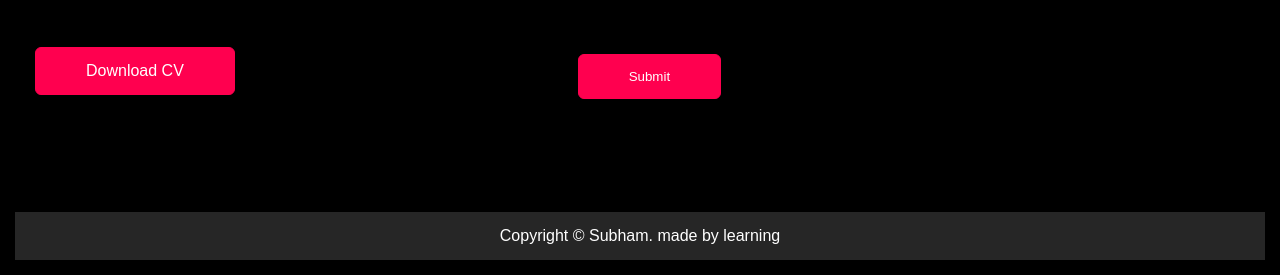
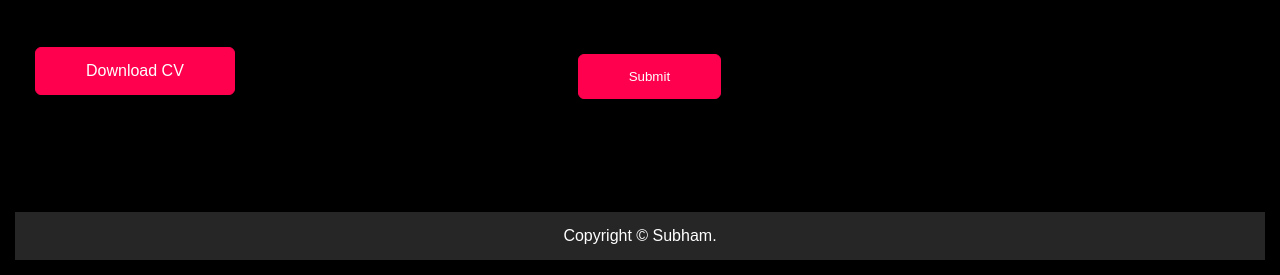
Before and after one commit to ig-subham07/test, a plain HTML site: page index.html in a window 1280 px wide. Shown: the part 3235-3510 px from the top of the page. Drawn offline with Linux system fonts and the light colour scheme.

Commit message:
Update index.html

```diff
--- a/index.html
+++ b/index.html
@@ -166,7 +166,7 @@
         </div>
     </div>
     <div class="copyright">
-        <p>Copyright © Subham. made by learning  </p>
+        <p> Copyright © Subham. </p>
     </div>
 </div>
 
```
